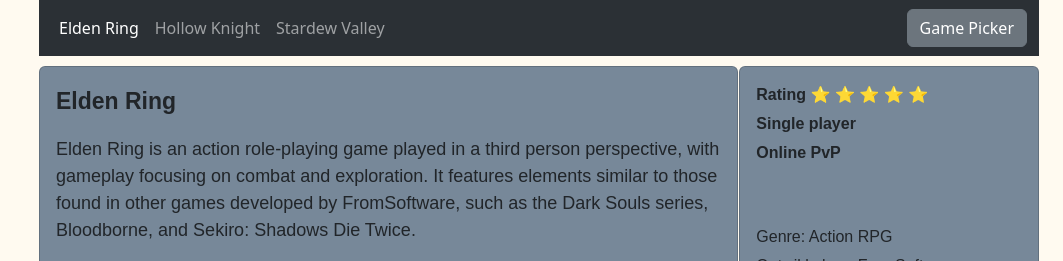
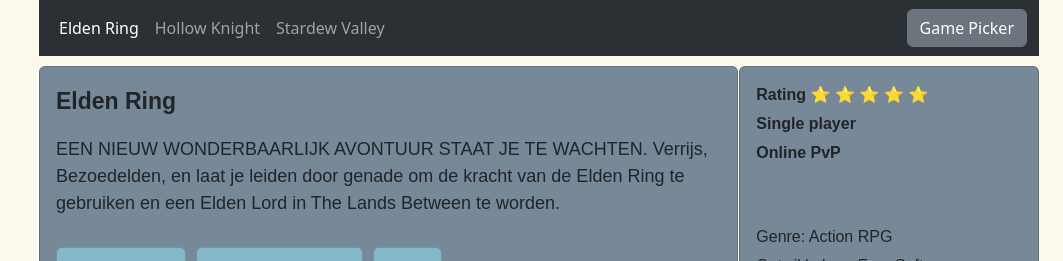
Before and after one commit to CedricPedric/Eindopdracht-HTML-CSS_Gamecatalog, a plain HTML site: page eldenring.html in a window 1280 px wide. Shown: the top 261 px of the page, without its empty margins (217-1280 px from the left). Drawn offline with nearby package versions, Linux system fonts and the light colour scheme.

Commit message:
reversed the change

```diff
--- a/eldenring.html
+++ b/eldenring.html
@@ -38,7 +38,8 @@
                         <div class="card-body">
                             <h2 class="headers">Elden Ring</h2>
                             <p style="margin-top: 20px; font-family: sans-serif; font-size: 18px;">
-                                Elden Ring is an action role-playing game played in a third person perspective, with gameplay focusing on combat and exploration. It features elements similar to those found in other games developed by FromSoftware, such as the Dark Souls series, Bloodborne, and Sekiro: Shadows Die Twice.
+                                EEN NIEUW WONDERBAARLIJK AVONTUUR STAAT JE TE WACHTEN.
+                                Verrijs, Bezoedelden, en laat je leiden door genade om de kracht van de Elden Ring te gebruiken en een Elden Lord in The Lands Between te worden.
                             </p>
 
                             <div style="margin-top: 30px; display: flex;">
```
